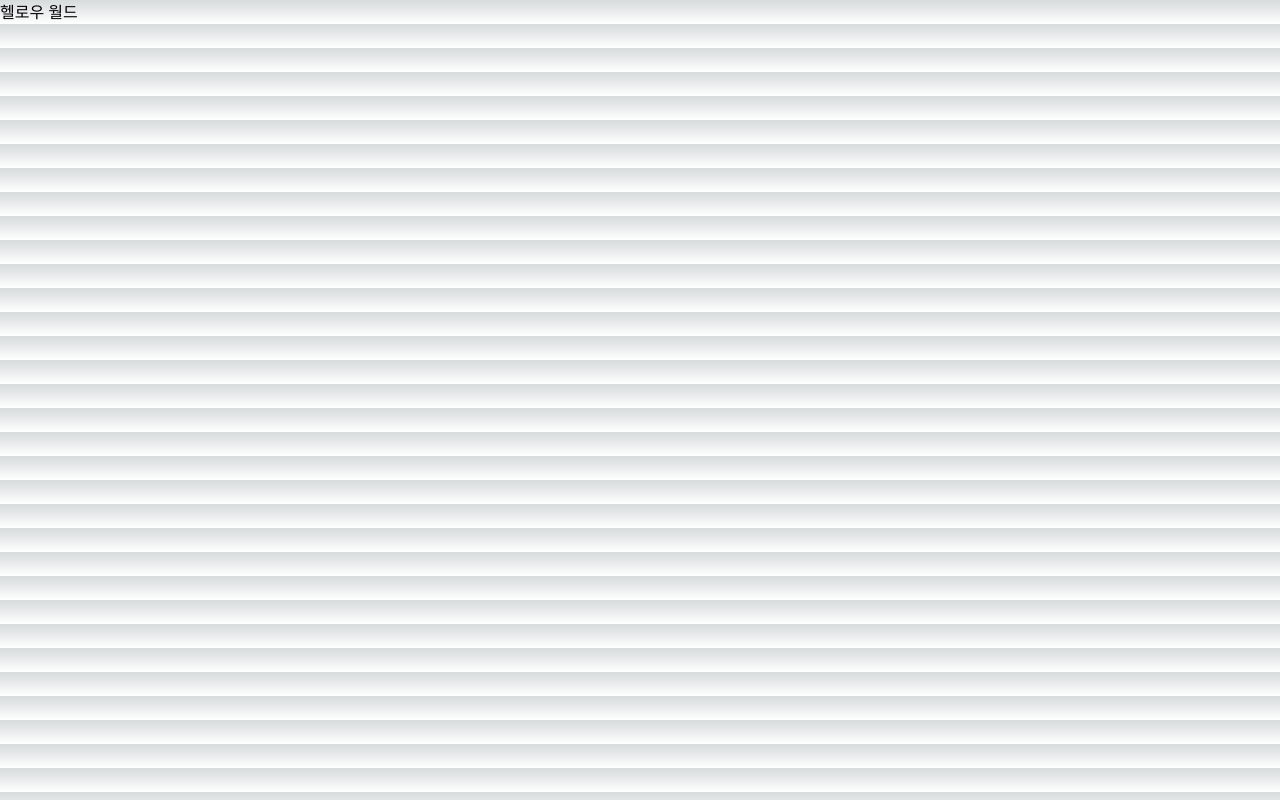
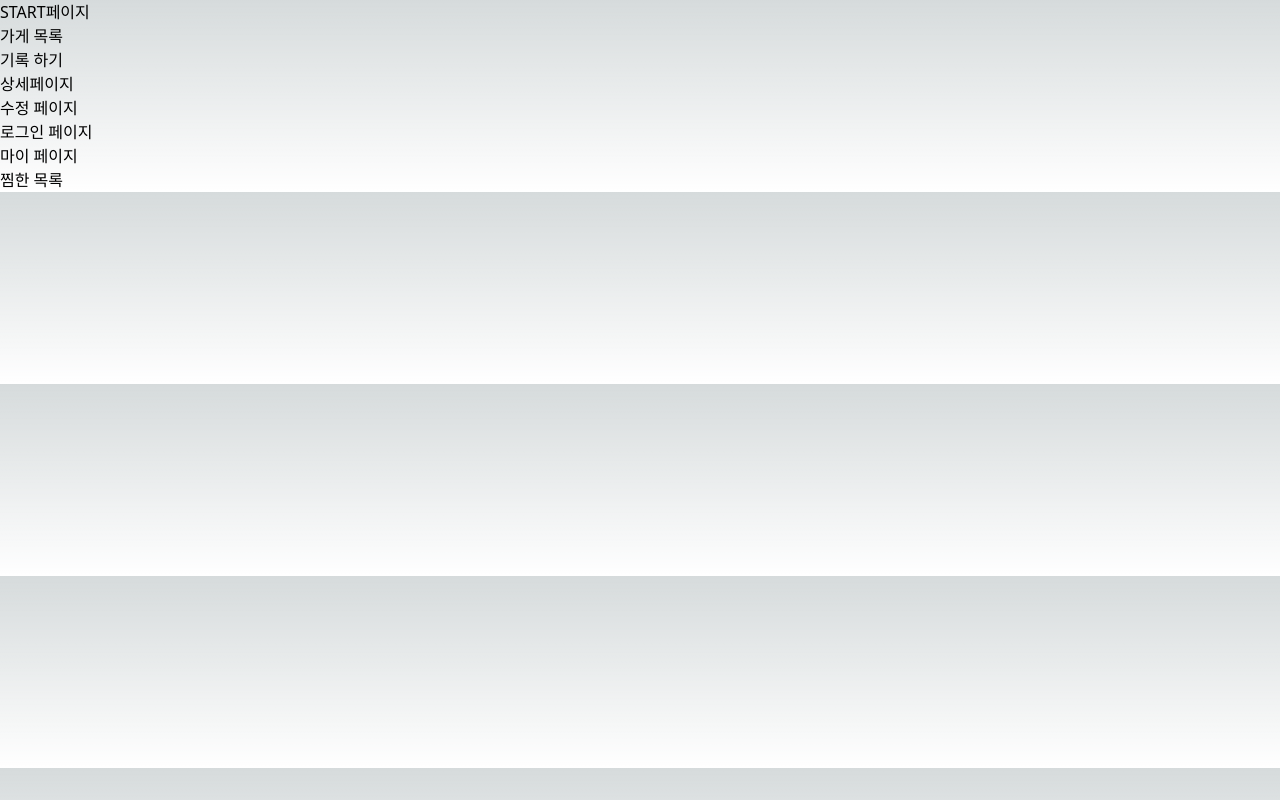
Before and after one commit to kimgyul11/mukgo, a Next.js app: page / in a window 1280 px wide. Built offline with nearby package versions, Linux system fonts and the light colour scheme.

Commit message:
라우터 설정

```diff
--- /dev/null
+++ b/src/pages/[slug].tsx
@@ -0,0 +1,13 @@
+import { useRouter } from "next/router";
+
+export default function Page() {
+  const router = useRouter();
+  return (
+    <div>
+      <h1>Router</h1>
+      <button type="button" onClick={() => router.push("/test")}>
+        PUSH
+      </button>
+    </div>
+  );
+}
--- /dev/null
+++ b/src/pages/dataFetching/ISR.tsx
@@ -0,0 +1,22 @@
+//https://www.random.org/clients/http/api
+
+import type { InferGetStaticPropsType, GetStaticProps } from "next";
+
+export default function Page({
+  number,
+}: InferGetStaticPropsType<typeof getStaticProps>) {
+  return (
+    <div>
+      <h1>ISR</h1>
+      <h2>{`number:${number}`}</h2>
+    </div>
+  );
+}
+
+export const getStaticProps: GetStaticProps<{ number: number }> = async () => {
+  const num = await fetch(
+    "https://www.random.org/integers/?num=1&min=1&max=100&col=1&base=10&format=plain"
+  );
+  const number = await num.json();
+  return { props: { number }, revalidate: 5 };
+};
--- /dev/null
+++ b/src/pages/dataFetching/getServerSideProps.tsx
@@ -0,0 +1,22 @@
+import type { InferGetServerSidePropsType, GetServerSideProps } from "next";
+
+export const getServerSideProps = (async () => {
+  const num = await fetch(
+    "https://www.random.org/integers/?num=1&min=1&max=100&col=1&base=10&format=plain"
+  );
+  const number = await num.json();
+  return { props: { number } };
+}) satisfies GetServerSideProps<{
+  number: number;
+}>;
+
+export default function Page({
+  number,
+}: InferGetServerSidePropsType<typeof getServerSideProps>) {
+  return (
+    <div>
+      <h1>getServerSideProps</h1>
+      <h2>{`number:${number}`}</h2>
+    </div>
+  );
+}
--- /dev/null
+++ b/src/pages/dataFetching/getStaticProps.tsx
@@ -0,0 +1,22 @@
+//https://www.random.org/clients/http/api
+
+import type { InferGetStaticPropsType, GetStaticProps } from "next";
+
+export default function Page({
+  number,
+}: InferGetStaticPropsType<typeof getStaticProps>) {
+  return (
+    <div>
+      <h1>getStaticProps</h1>
+      <h2>{`number:${number}`}</h2>
+    </div>
+  );
+}
+
+export const getStaticProps: GetStaticProps<{ number: number }> = async () => {
+  const num = await fetch(
+    "https://www.random.org/integers/?num=1&min=1&max=100&col=1&base=10&format=plain"
+  );
+  const number = await num.json();
+  return { props: { number } };
+};
--- a/src/pages/index.tsx
+++ b/src/pages/index.tsx
@@ -1,7 +1,35 @@
 import { Inter } from "next/font/google";
+import Link from "next/link";
 
 const inter = Inter({ subsets: ["latin"] });
 
 export default function Home() {
-  return <h1>헬로우 월드</h1>;
+  return (
+    <div>
+      <h1>START페이지</h1>
+      <ul>
+        <li>
+          <Link href="/stores">가게 목록</Link>
+        </li>
+        <li>
+          <Link href="/stores/new">기록 하기</Link>
+        </li>
+        <li>
+          <Link href="/stores/1">상세페이지</Link>
+        </li>
+        <li>
+          <Link href="/stores/1/edit">수정 페이지</Link>
+        </li>
+        <li>
+          <Link href="/users/login">로그인 페이지</Link>
+        </li>
+        <li>
+          <Link href="/users/mypage">마이 페이지</Link>
+        </li>
+        <li>
+          <Link href="/users/likes">찜한 목록</Link>
+        </li>
+      </ul>
+    </div>
+  );
 }
--- /dev/null
+++ b/src/pages/stores/[id]/edit.tsx
@@ -0,0 +1,7 @@
+import { useRouter } from "next/router";
+
+export default function StoreEditPage() {
+  const router = useRouter();
+  const { id } = router.query;
+  return <div>수정페이지 현재 위치 : {id}</div>;
+}
--- /dev/null
+++ b/src/pages/stores/[id]/index.tsx
@@ -0,0 +1,11 @@
+import { useRouter } from "next/router";
+
+export default function StoreDetailPage() {
+  const router = useRouter();
+  const { id } = router.query;
+  return (
+    <div>
+      <h1>디테일 페이지 현재 디테일 : {id}</h1>
+    </div>
+  );
+}
--- /dev/null
+++ b/src/pages/stores/index.tsx
@@ -0,0 +1,7 @@
+export default function StoreListPage() {
+  return (
+    <div>
+      <h1>가게 리스트 페이지</h1>
+    </div>
+  );
+}
--- /dev/null
+++ b/src/pages/stores/new.tsx
@@ -0,0 +1,3 @@
+export default function StoreNewPage() {
+  return <div>스토어 생성 페이지</div>;
+}
--- /dev/null
+++ b/src/pages/users/likes.tsx
@@ -0,0 +1,3 @@
+export default function likes() {
+  return <div>찜한 가게들</div>;
+}
--- /dev/null
+++ b/src/pages/users/login.tsx
@@ -0,0 +1,3 @@
+export default function LoginPage() {
+  return <div>로그인 페이지입니다.</div>;
+}
--- /dev/null
+++ b/src/pages/users/mypage.tsx
@@ -0,0 +1,3 @@
+export default function mypage() {
+  return <div>마이페이지입니다.</div>;
+}
```
